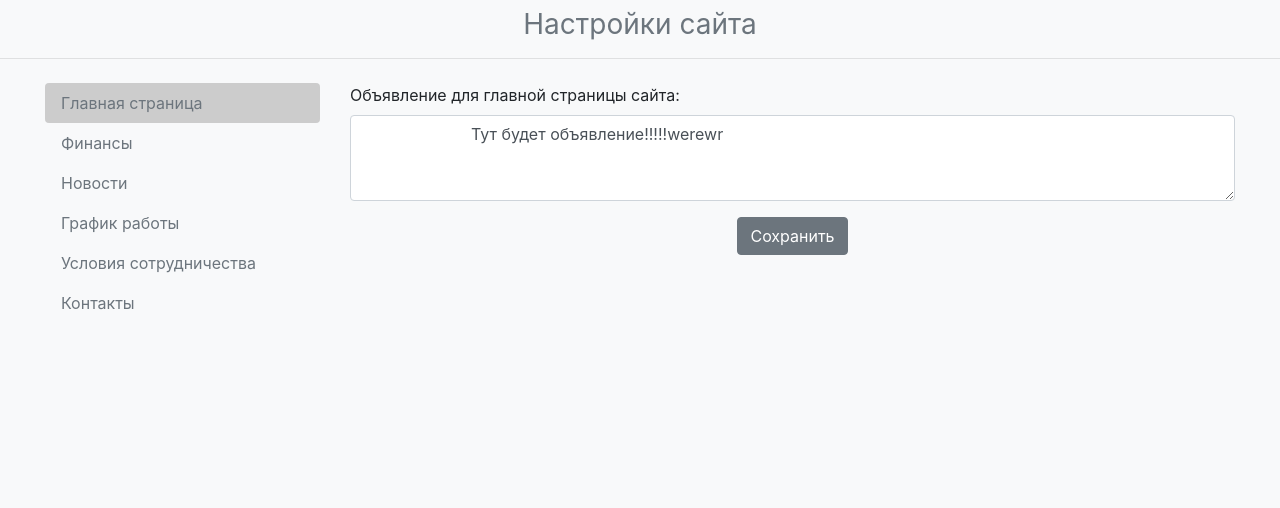
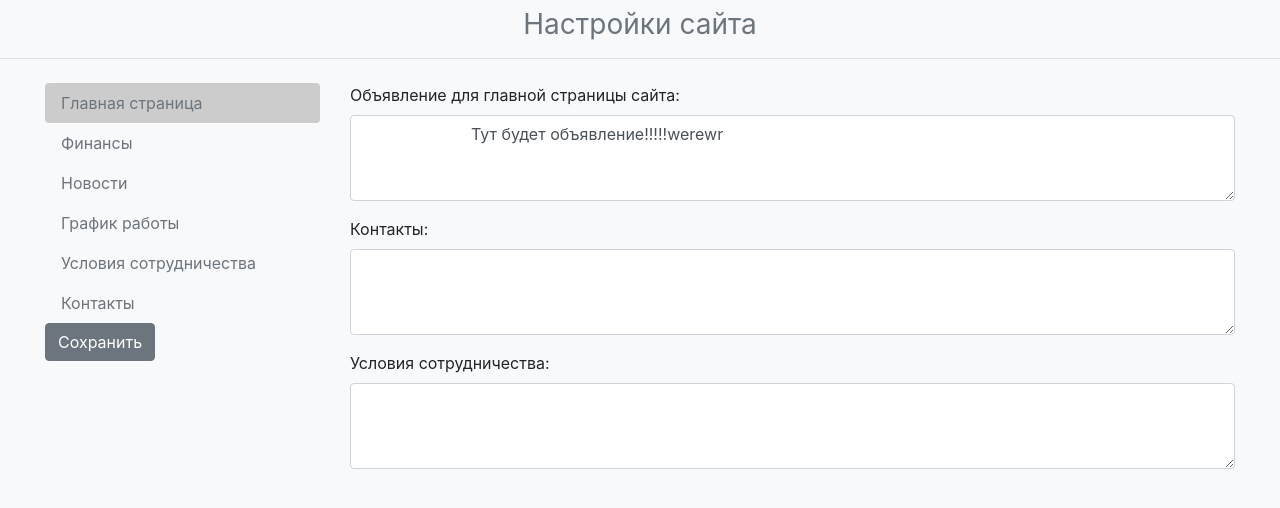
Before and after one commit to Evrikaseven/shop, a Django app: page /settings/ in a window 1280 px wide. Shown: the part 64-572 px from the top of the page. Run offline with Django 3.2, Linux system fonts and the light colour scheme; a user stored in the database is signed in; data comes from the database, SQL or seed files in the repository; some libraries are stand-ins or nearby versions.

Commit message:
Added new filds to Setting & updated main sheet

```diff
--- a/main/forms.py
+++ b/main/forms.py
@@ -435,6 +435,8 @@ class SettingsForm(forms.Form):
                                       min_value=0.01, max_value=100,
                                       max_digits=5, decimal_places=2)
     announcement = forms.CharField(label='Объявление', max_length=300, widget=forms.Textarea)
+    contacts = forms.CharField(label='Контакты', max_length=300, widget=forms.Textarea)
+    partnership = forms.CharField(label='Сотрудничество', max_length=300, widget=forms.Textarea)
 
     def __init__(self, **kwargs):
         super().__init__(**kwargs)
--- a/main/models.py
+++ b/main/models.py
@@ -238,6 +238,8 @@ class SettingOption(models.Model):
     objects = SettingOptionManager()
     s_name = models.CharField(max_length=100, primary_key=True)
     s_value = models.TextField()
+    contacts = models.TextField(verbose_name='Контакты', max_length=255, blank=True, default='')
+    partnership = models.TextField(verbose_name='Сотрудничество', max_length=1024, blank=True, default='')
 
 
 class SettingOptionHandler(object):
--- a/main/templates/main/settings.html
+++ b/main/templates/main/settings.html
@@ -21,6 +21,7 @@
                 <a class="nav-link text-secondary" id="nav-deal-tab" data-toggle="pill" href="#nav-deal" role="tab" aria-controls="nav-deal" aria-selected="false">Условия сотрудничества</a>
                 <a class="nav-link text-secondary" id="nav-contact-tab" data-toggle="pill" href="#nav-contact" role="tab" aria-controls="nav-contact" aria-selected="false">Контакты</a>
               </div>
+                <button type="submit" class="btn btn-secondary" form="noticeForm">Сохранить</button>
             </div>
             <div class="col-9">
               <div class="tab-content" id="v-pills-tabContent">
@@ -34,14 +35,22 @@
                               rows="3">
                         {{ form.announcement.initial }}</textarea>
                     </div>
-                    <div class="my-3 text-center">
-                        <button type="submit" class="btn btn-secondary" form="noticeForm">Сохранить</button>
-                    </div>
-                </form>
+                      <div class="form-group">
+                            <label for="id_contacts">Контакты:</label>
+                            <textarea class="form-control" id="id_contacts"
+                                  name="{{ form.contacts.name }}" placeholder="заметка по товару и пр."
+                                  rows="3">
+                            {{ form.contacts.initial }}</textarea>
+                      </div>
+                      <div class="form-group">
+                            <label for="id_partnership">Условия сотрудничества:</label>
+                            <textarea class="form-control" id="id_partnership"
+                                  name="{{ form.partnership.name }}" placeholder="заметка по товару и пр."
+                                  rows="3">
+                            {{ form.partnership.initial }}</textarea>
+                      </div>
               </div>
               <div class="tab-pane fade" id="nav-money" role="tabpanel" aria-labelledby="nav-money-tab">
-                  <form id="markupForm" method="post">
-                    {% csrf_token %}
                         <div class="form-group row">
                             <label for="id_extra_charge" class="col-3 col-form-label">Наценка для всех заказов в %</label>
                             <div class="col-9">
@@ -59,7 +68,7 @@
                             {% endif %}
                         </div>
                         <div class="my-3 text-center">
-                            <button type="submit" class="btn btn-secondary" form="markupForm">Сохранить</button>
+                            <button type="submit" class="btn btn-secondary" form="noticeForm">Сохранить</button>
                         </div>
                   </form>
               </div>
--- a/main/views.py
+++ b/main/views.py
@@ -47,6 +47,8 @@ class IndexView(CommonContextViewMixin, TemplateView):
     def get_context_data(self, **kwargs):
         context = super().get_context_data(**kwargs)
         context['announcement'] = _models.SettingOptionHandler('announcement').value
+        context['contacts'] = _models.SettingOptionHandler('contacts').value
+        context['partnership'] = _models.SettingOptionHandler('partnership').value
         return context
 
     def dispatch(self, request, *args, **kwargs):
```
Also changed, not shown: main/templates/main/index.html (+3 -11 lines), main/migrations/0006_auto_20190927_1239.py (added).
